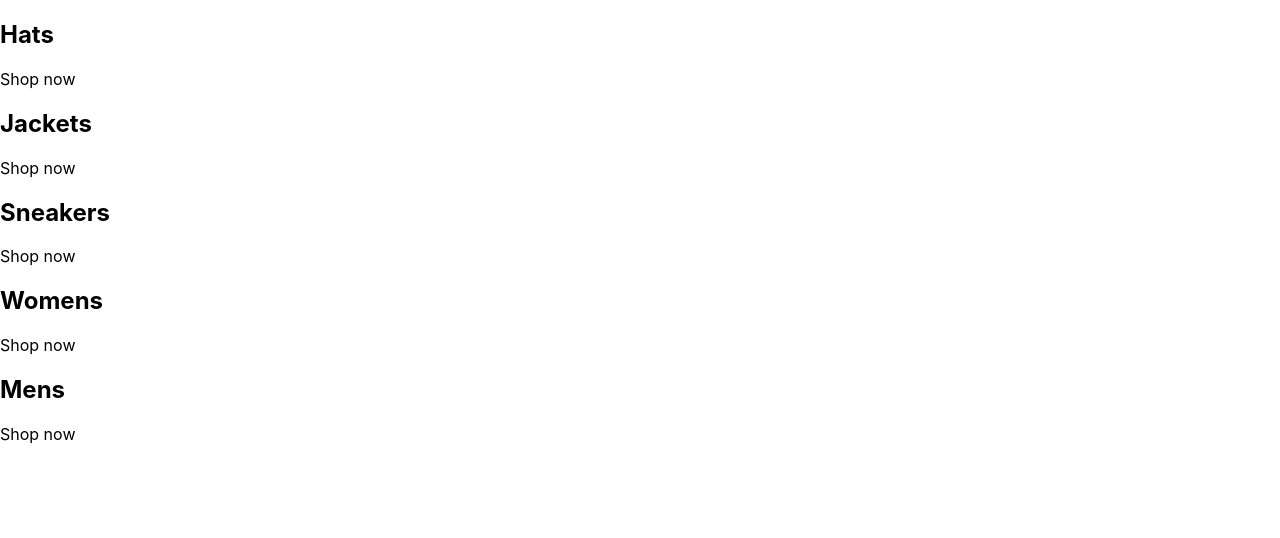
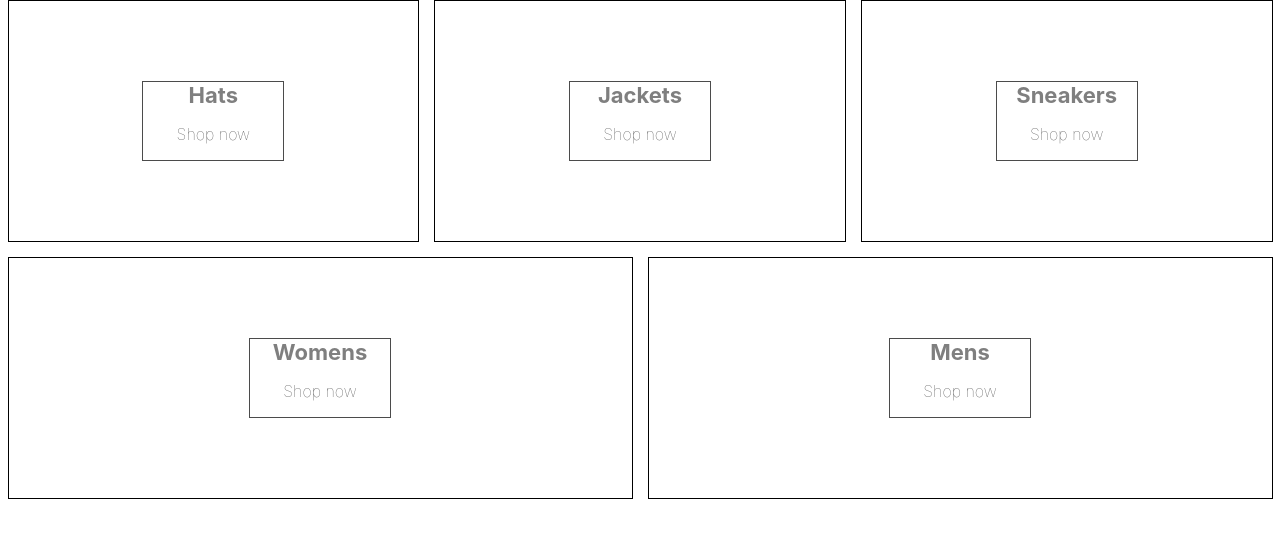
Before and after one commit to emiliamlak/crown-clothing-new, a React (Create React App) app: page / in a window 1280 px wide. Shown: the top 538 px of the page. Built offline with nearby package versions, Linux system fonts and the light colour scheme.

Commit message:
Add Sass,Add key in App.js,add categories.styles

```diff
--- a/package.json
+++ b/package.json
@@ -9,6 +9,7 @@
     "react": "^18.2.0",
     "react-dom": "^18.2.0",
     "react-scripts": "5.0.1",
+    "sass": "^1.69.5",
     "web-vitals": "^2.1.4"
   },
   "scripts": {
--- a/src/App.js
+++ b/src/App.js
@@ -1,3 +1,5 @@
+import './categories.styles.scss'
+
 const App = () => {
 
   const categories = [
@@ -25,8 +27,8 @@
 
   return <>
     <div className="categories-container">
-      {categories.map(({ title }) => (
-        <div className="category-container">
+      {categories.map(({ title, id }) => (
+        <div key={id} className="category-container">
           <div className="background-image" />
           <div className="category-body-container">
             <h2>{title}</h2>
--- /dev/null
+++ b/src/categories.styles.scss
@@ -0,0 +1,75 @@
+.categories-container {
+    width: 100%;
+    display: flex;
+    flex-wrap: wrap;
+    justify-content: space-between;
+}
+
+.category-container {
+    min-width: 30%;
+    height: 240px;
+    flex: 1 1 auto;
+    display: flex;
+    align-items: center;
+    justify-content: center;
+    border: 1px solid black;
+    margin: 0 7.5px 15px;
+    overflow: hidden;
+
+    &:hover {
+        cursor: pointer;
+
+        &.background-image {
+            transform: scale(1.1);
+            transition: transform 6s cubic-bezier(0.25, 0.45, 0.45, 0.95);
+        }
+
+        & .category-body-container {
+            opacity: 0.9;
+        }
+    }
+
+    &.large {
+        height: 300px;
+    }
+
+    &:first-child {
+        margin-right: 7.5px;
+    }
+
+    &:last-child {
+        margin-left: 7.5px;
+    }
+
+    .background-image {
+        width: 100%;
+        height: 100%;
+        background-size: cover;
+        background-position: center;
+    }
+
+
+    .category-body-container {
+        width: 90px;
+        padding: 0 25px;
+        display: flex;
+        flex-direction: column;
+        align-items: center;
+        justify-content: center;
+        border: 1px solid black;
+        background-color: white;
+        opacity: 0.7;
+        position: absolute;
+    }
+    h2 {
+        font-weight: bold;
+        margin: 0 6px 0;
+        font-size: 22px;
+        color: #4a4a4a;
+    }
+
+    p {
+        font-weight: lighter;
+        font-size: 16px;
+    }
+}
```
Also changed, not shown: 1 other file (tests, documents, lock files or other folders).
